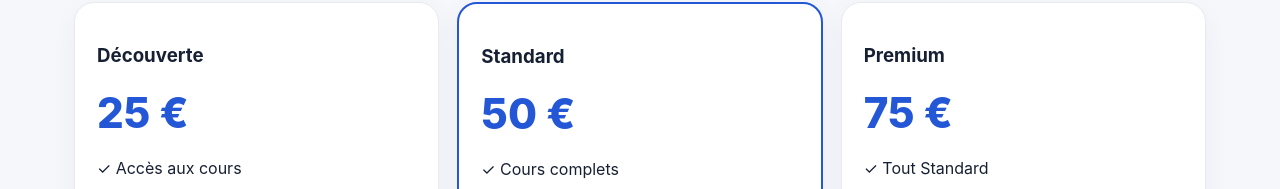
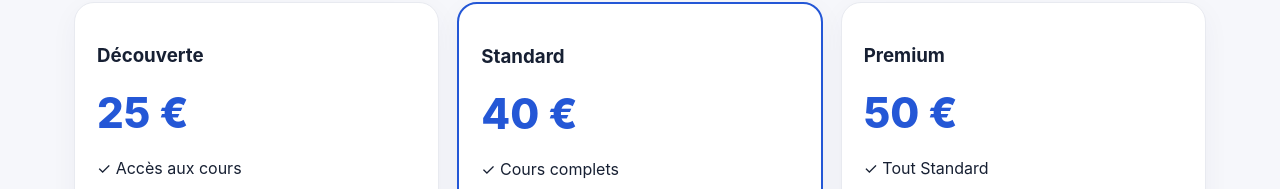
Before and after one commit to ALATA1/mara-sprach-team, a Next.js app: page / in a window 1280 px wide. Shown: the part 1300-1489 px from the top of the page. Built offline with nearby package versions, Linux system fonts and the light colour scheme.

Commit message:
montants

```diff
--- a/components/app-shell.tsx
+++ b/components/app-shell.tsx
@@ -410,7 +410,7 @@ export function AppShell() {
                         margin: "20px 0",
                         }}
                     >
-                        50 €
+                        40 €
                     </div>
 
                     <p>✓ Cours complets</p>
@@ -436,7 +436,7 @@ export function AppShell() {
                         margin: "20px 0",
                         }}
                     >
-                        75 €
+                        50 €
                     </div>
 
                     <p>✓ Tout Standard</p>
```
Also changed, not shown: 1 other file (tests, documents, lock files or other folders).
